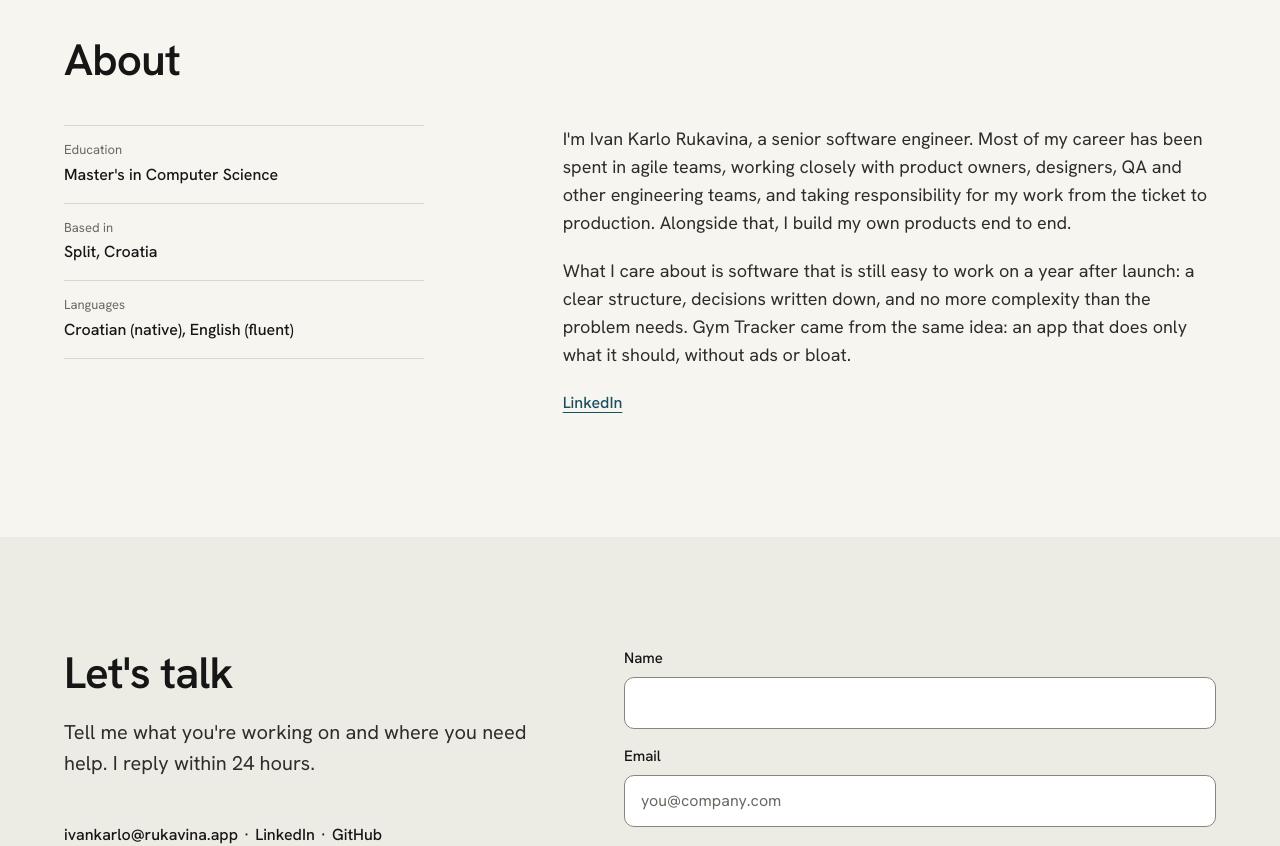
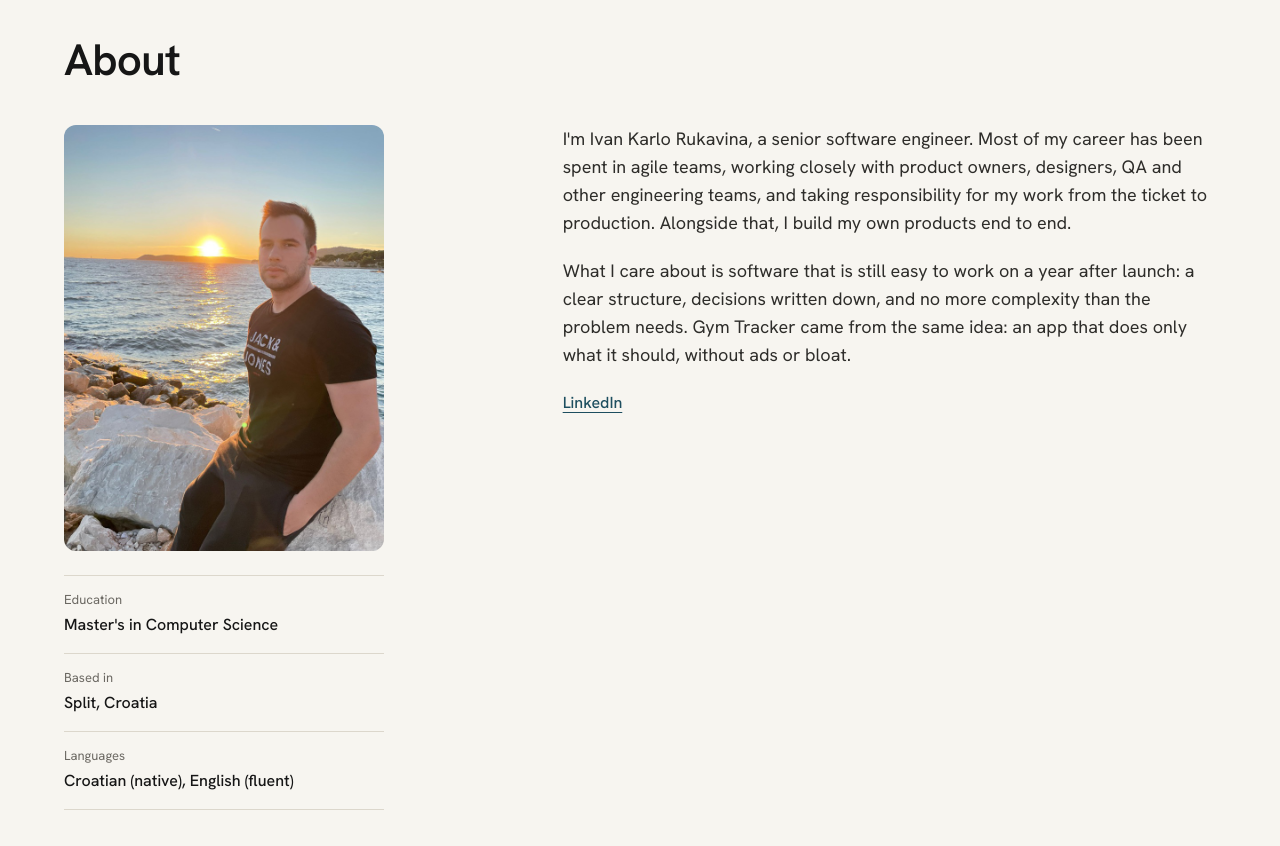
Before and after one commit to rukavina-git/rukavina-app, a Next.js app: page /en in a window 1280 px wide. Shown: the part 4040-4886 px from the top of the page. Built offline with nearby package versions, Linux system fonts and the light colour scheme; no server answers.

Commit message:
feat: bring the profile photo back in About
Co-Authored-By: Claude Opus 5.5 <noreply@anthropic.com>

```diff
--- a/src/components/sections/about/About.tsx
+++ b/src/components/sections/about/About.tsx
@@ -1,10 +1,13 @@
+import Image from 'next/image'
 import { useTranslations } from 'next-intl'
 import { site } from '@/lib/site'
 
 const facts = ['education', 'location', 'languages'] as const
 const paragraphs = ['p1', 'p2'] as const
 
-// About (E1, Figma 511:2807): facts left, text right from lg; text first on phones. No photo.
+// About (E1, Figma 511:2807): photo and facts left, text right from lg; text first on phones.
+// The photo is a trust signal for hiring managers (Karlo, 2026-11-25); only the face-led hero
+// (D4) was rejected.
 export default function About() {
   const t = useTranslations('About')
 
@@ -34,7 +37,16 @@ export default function About() {
             </a>
           </div>
 
-          <dl className="max-w-[360px] border-t border-border lg:order-1">
+          <div className="w-full max-w-[320px] lg:order-1">
+            <Image
+              src="/profile/ivan-karlo-rukavina.jpg"
+              alt={site.name}
+              width={720}
+              height={960}
+              sizes="320px"
+              className="aspect-[3/4] w-full rounded-xl object-cover"
+            />
+            <dl className="mt-6 border-t border-border">
               {facts.map((key) => (
                 <div key={key} className="border-b border-border py-4">
                   <dt className="text-caption text-muted">{t(`facts.${key}.label`)}</dt>
@@ -44,6 +56,7 @@ export default function About() {
             </dl>
           </div>
         </div>
+      </div>
     </section>
   )
 }
```
Also changed, not shown: public/profile/ivan-karlo-rukavina.jpg (added), 1 other file (tests, documents, lock files or other folders). Lines whose indentation alone changed are shown as unchanged.
